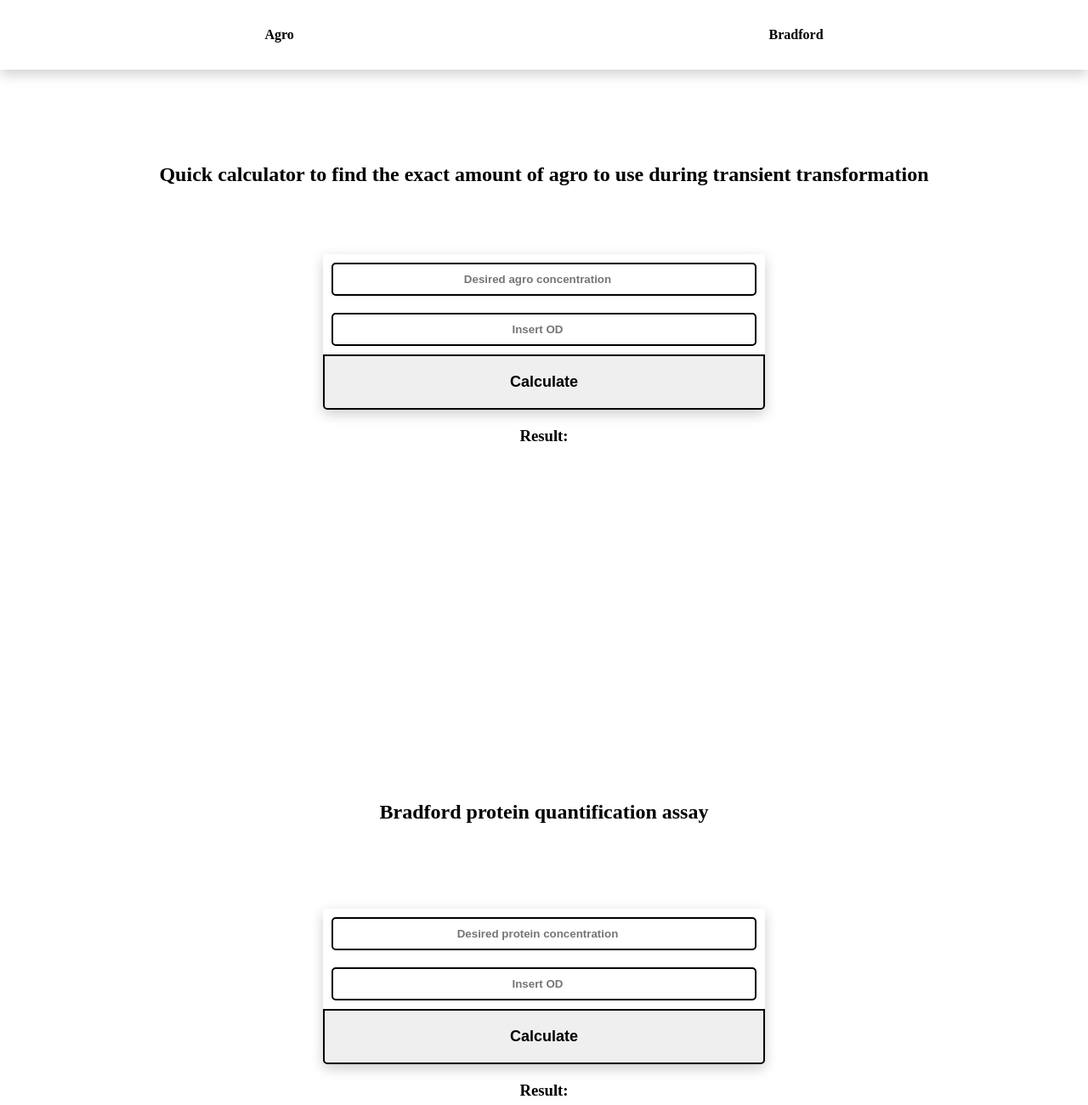
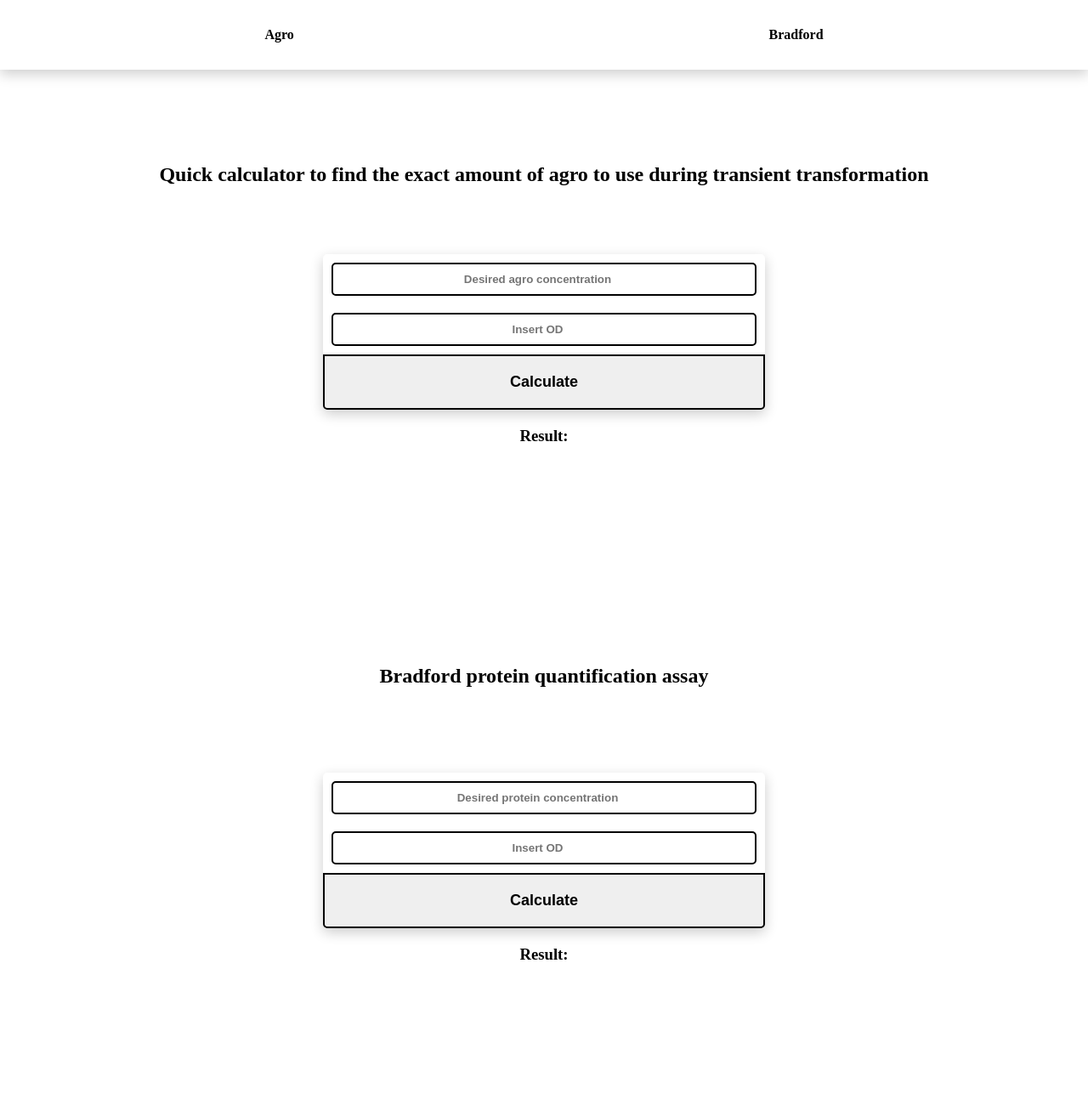
Before and after one commit to GeorgeCaldarescu/labTool, a plain HTML site: page agro.html in a window 1280 px wide. Shown: the whole page at 85% size. After the commit the page ends 1232 px from the top, so only its background shows below. Drawn offline with Linux system fonts and the light colour scheme.

Commit message:
cleaned the code

```diff
--- a/style.css
+++ b/style.css
@@ -5,14 +5,6 @@
   }
 
 nav{
-    /* position: sticky;
-    top: 0;
-    height: 3rem;
-    display: flex;
-    align-items: center;
-    justify-content: space-between;
-
-    width: 100%; */
     box-shadow:0 5px 15px rgba(0, 0, 0, 0.2);
     min-height: 10vh;
     padding: 2rem;
@@ -23,11 +15,6 @@ nav{
 }
 
 nav ul{
-    /* display: flex;
-    width: 100%;
-    justify-content: space-around;
-    list-style: none;
-    align-items: center; */
     display: flex;
     justify-content: space-around;
     align-items: center;
@@ -56,13 +43,12 @@ a:hover{
     display: flex;
     flex-direction: column;
     align-items: center;
-    min-height: 90vh;
+    min-height: 70vh;
 }
 
 
 
 .agroTitle{
-    /* background-color: blueviolet; */
     width:fit-content;
     padding: 20px;
     margin: 30px;
@@ -108,7 +94,7 @@ h3{
 }
 
 #bradford{
-    min-height: 90vh;
+    min-height: 70vh;
     margin: 10px;
     padding: 50px;
     display: flex;
@@ -117,7 +103,6 @@ h3{
 }
 
 .bradfordTitle{
-    /* background-color: blueviolet; */
     width:fit-content;
     padding: 20px;
     margin: 50px;
@@ -187,105 +172,3 @@ h3{
         margin: 10px;
     }
 }
-
-/* @media only screen
-  and (min-device-width: 320px)
-  and (max-device-width: 620px){
-
-   nav{
-       width: auto;
-       flex-direction: column;
-   }
-
-} */
-
-/* @media only screen
-  and (min-device-width: 375px)
-  and (max-device-width: 667px)
-  and (-webkit-min-device-pixel-ratio: 2){
-
-    nav{
-        width: 100%;
-    }
-  }
-
-  @media only screen
-  and (min-device-width: 414px)
-  and (max-device-width: 736px)
-  and (-webkit-min-device-pixel-ratio: 3){
-
-    nav{
-        width: 100%;
-    }
-  }
-
-  @media only screen
-  and (min-device-width: 375px)
-  and (max-device-width: 812px)
-  and (-webkit-min-device-pixel-ratio: 3){
-
-    nav{
-        width: 100%;
-    }
-  }
-
-  @media only screen
-  and (min-device-width: 768px)
-  and (max-device-width: 1024px)
-  and (-webkit-min-device-pixel-ratio: 1){
-
-    nav{
-        width: 100%;
-    }
-  }
-
-  @media only screen
-  and (min-device-width: 768px)
-  and (max-device-width: 1024px)
-  and (-webkit-min-device-pixel-ratio: 2){
-
-    nav{
-        width: 100%;
-    }
-  }
-
-  @media only screen
-  and (min-device-width: 834px)
-  and (max-device-width: 1112px)
-  and (-webkit-min-device-pixel-ratio: 2){
-
-    nav{
-        width: 100%;
-    }
-  }
-
-  @media only screen
-  and (min-device-width: 1024px)
-  and (max-device-width: 1366px)
-  and (-webkit-min-device-pixel-ratio: 2){
-
-    nav{
-        width: 100%;
-    }
-  }
-
-  @media screen
-  and (min-device-width: 1200px)
-  and (max-device-width: 1600px)
-  and (-webkit-min-device-pixel-ratio: 1){
-
-    nav{
-        width: 100%;
-    }
-  }
-  @media screen
-  and (min-device-width: 1200px)
-  and (max-device-width: 1600px)
-  and (-webkit-min-device-pixel-ratio: 2)
-  and (min-resolution: 192dpi){
-
-    nav{
-        width: 100%;
-    }
-  }
- */
```
